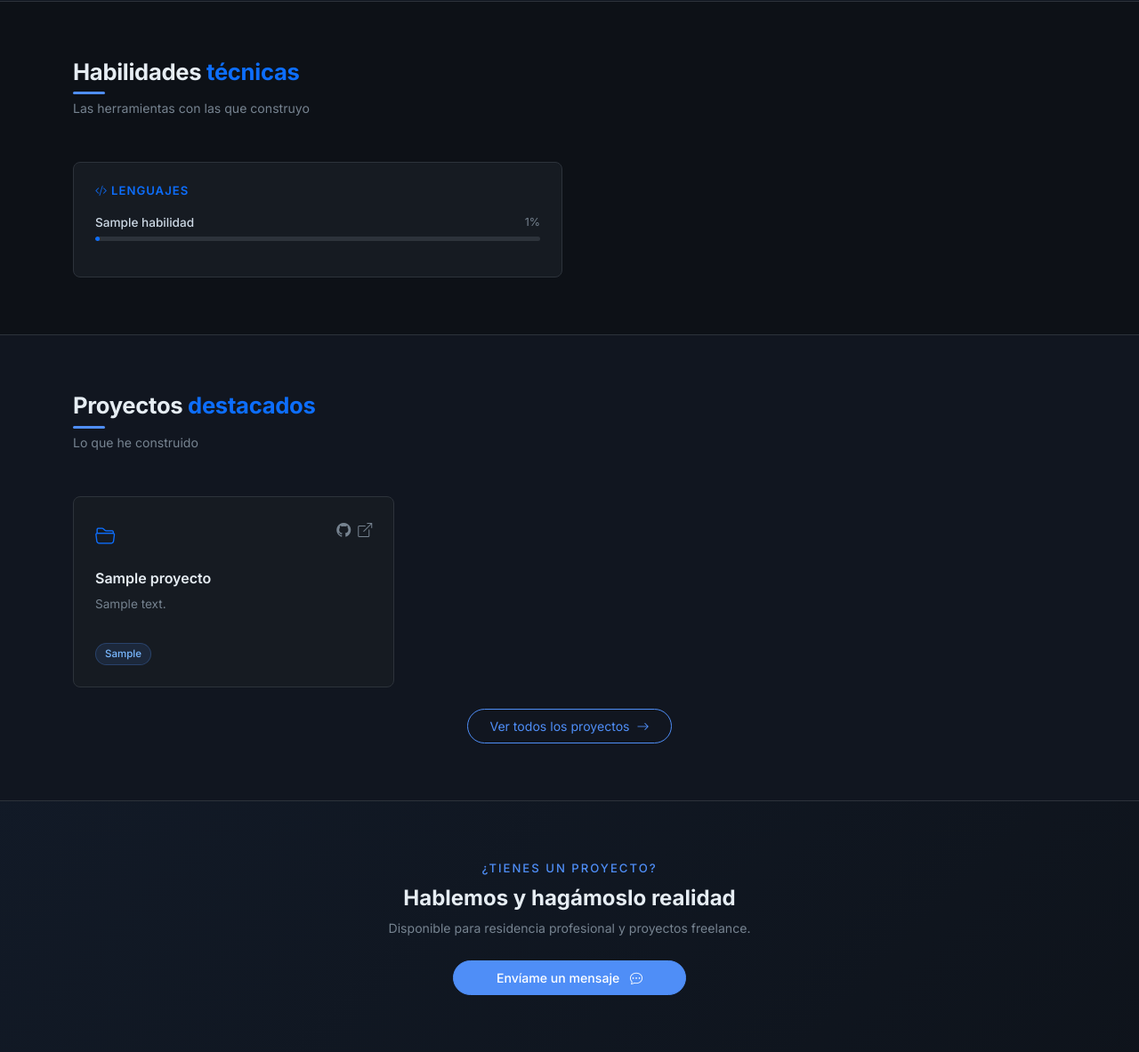
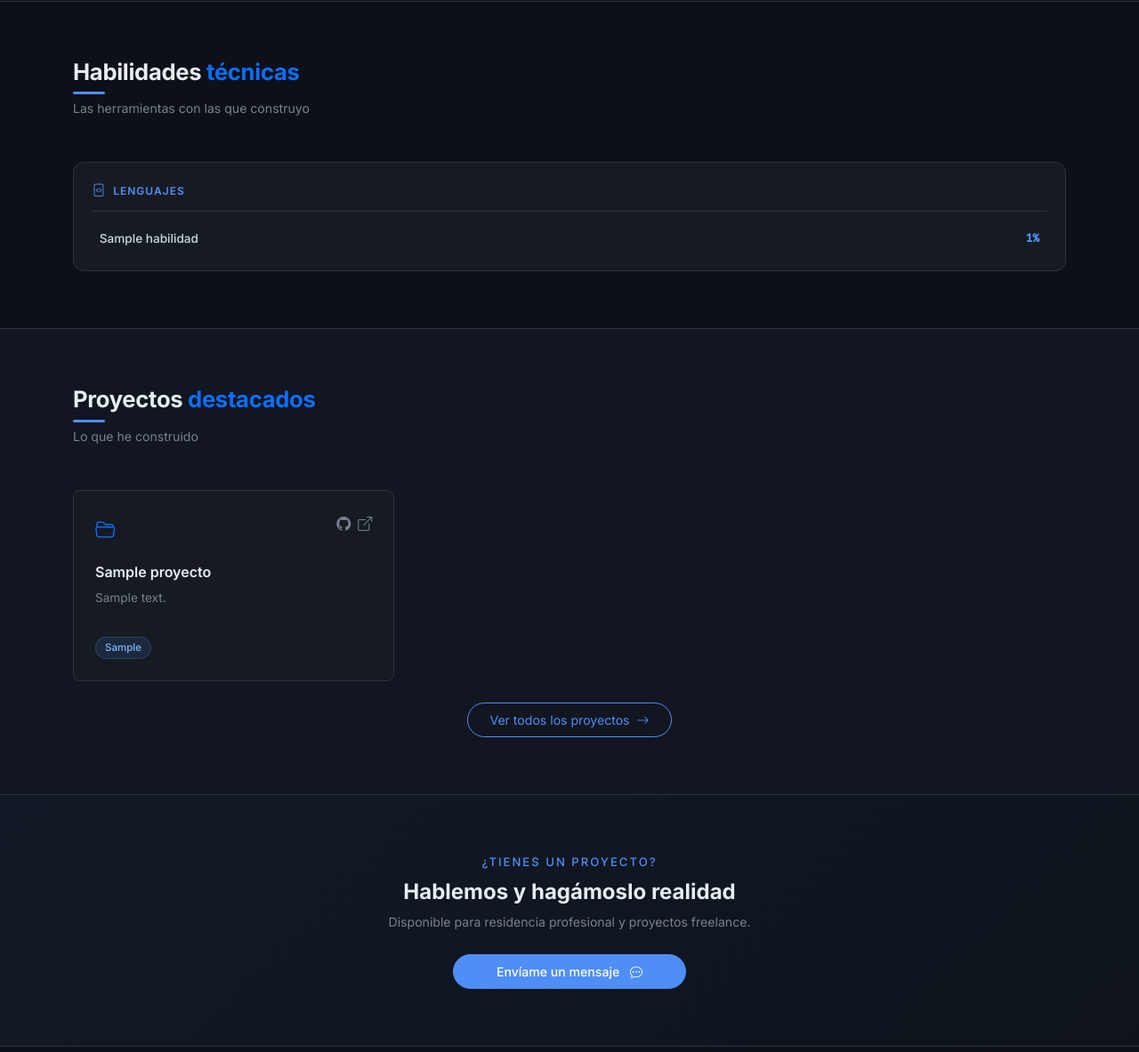
Before and after one commit to Kevin498777/Portafolio, a Django app: page / in a window 1280 px wide. Shown: the part 1267-2450 px from the top of the page at 89% size. Run offline with Django 5.2, Linux system fonts and the light colour scheme; tables that the repository leaves empty hold one stand-in row (values such as "Sample post").

Commit message:
Segunda version de las tecnologias

```diff
--- a/core/static/core/css/style.css
+++ b/core/static/core/css/style.css
@@ -214,21 +214,68 @@ body {
     margin-top: 4px;
 }
 
-/* --- Progress bars --- */
-.progress {
-    background: var(--border);
-    border-radius: 4px;
+/* --- Skills grid --- */
+.skills-grid {
+    display: grid;
+    grid-template-columns: repeat(auto-fit, minmax(240px, 1fr));
+    gap: 1rem;
 }
 
-.skill-name {
+.skill-group {
+    background: var(--bg-card);
+    border: 1px solid var(--border);
+    border-radius: 12px;
+    padding: 1.2rem 1.3rem;
+    transition: border-color 0.25s, box-shadow 0.25s;
+}
+
+.skill-group:hover {
+    border-color: var(--primary);
+    box-shadow: 0 4px 20px rgba(79,142,247,0.08);
+}
+
+.skill-group-header {
+    display: flex;
+    align-items: center;
+    gap: 8px;
+    font-size: 0.75rem;
+    font-weight: 600;
+    text-transform: uppercase;
+    letter-spacing: 1px;
+    color: var(--primary);
+    margin-bottom: 0.9rem;
+    padding-bottom: 0.6rem;
+    border-bottom: 1px solid var(--border);
+}
+
+.skill-group-header i { font-size: 0.9rem; }
+
+.skill-list { display: flex; flex-direction: column; gap: 6px; }
+
+.skill-row {
+    display: flex;
+    justify-content: space-between;
+    align-items: center;
+    padding: 5px 8px;
+    border-radius: 6px;
+    transition: background 0.18s;
+}
+
+.skill-row:hover { background: rgba(79,142,247,0.07); }
+
+.skill-row-name {
     font-size: 0.85rem;
     color: var(--text-base);
     font-weight: 500;
 }
 
-.skill-pct {
-    font-size: 0.78rem;
-    color: var(--text-muted);
+.skill-row-pct {
+    font-size: 0.82rem;
+    font-weight: 700;
+    color: var(--primary);
+    font-family: 'Fira Code', monospace;
+    min-width: 38px;
+    text-align: right;
 }
 
 /* --- Project cards --- */
--- a/core/templates/core/home.html
+++ b/core/templates/core/home.html
@@ -123,34 +123,42 @@
     <div class="container py-3">
         <h2 class="section-title mb-1">Habilidades <span class="text-primary">técnicas</span></h2>
         <p class="section-subtitle mb-5">Las herramientas con las que construyo</p>
-        <div class="row g-3">
+
+        {% if habilidades_por_categoria %}
+        <div class="skills-grid">
             {% for categoria, skills in habilidades_por_categoria.items %}
-            <div class="col-lg-6">
-                <div class="skill-card p-4 rounded-3 h-100">
-                    <h6 class="text-primary mb-3" style="font-size: 0.82rem; letter-spacing: 1px; text-transform: uppercase; font-weight: 600;">
-                        <i class="bi bi-code-slash me-1"></i>{{ categoria }}
-                    </h6>
+            <div class="skill-group">
+                <div class="skill-group-header">
+                    {% if categoria == "Lenguajes" %}
+                        <i class="bi bi-file-code"></i>
+                    {% elif categoria == "Frameworks" %}
+                        <i class="bi bi-layers"></i>
+                    {% elif categoria == "Bases de Datos" %}
+                        <i class="bi bi-database"></i>
+                    {% elif categoria == "Automatizacion" %}
+                        <i class="bi bi-robot"></i>
+                    {% else %}
+                        <i class="bi bi-tools"></i>
+                    {% endif %}
+                    <span>{{ categoria }}</span>
+                </div>
+                <div class="skill-list">
                     {% for skill in skills %}
-                    <div class="mb-3">
-                        <div class="d-flex justify-content-between mb-1">
-                            <span class="skill-name">{{ skill.nombre }}</span>
-                            <span class="skill-pct">{{ skill.nivel }}%</span>
-                        </div>
-                        <div class="progress" style="height: 5px;">
-                            <div class="progress-bar bg-primary" style="width: {{ skill.nivel }}%; border-radius: 4px;"></div>
-                        </div>
+                    <div class="skill-row">
+                        <span class="skill-row-name">{{ skill.nombre }}</span>
+                        <span class="skill-row-pct">{{ skill.nivel }}%</span>
                     </div>
-                    {% empty %}
-                    <p class="section-subtitle small">Agrega habilidades desde el <a href="/admin/" class="text-primary">panel admin</a>.</p>
                     {% endfor %}
                 </div>
             </div>
-            {% empty %}
-            <div class="col-12 text-center py-4">
-                <p class="section-subtitle">Agrega habilidades desde el <a href="/admin/" class="text-primary">panel admin</a>.</p>
-            </div>
             {% endfor %}
         </div>
+        {% else %}
+        <div class="text-center py-4">
+            <p class="section-subtitle">Agrega habilidades desde el <a href="/admin/" class="text-primary">panel admin</a>.</p>
+        </div>
+        {% endif %}
+
     </div>
 </section>
 
--- a/core/views.py
+++ b/core/views.py
@@ -8,10 +8,15 @@ def home(request):
     proyectos_destacados = Proyecto.objects.filter(destacado=True)[:3]
     habilidades = Habilidad.objects.all()
 
-    habilidades_por_categoria = {}
+    habilidades_por_categoria_raw = {}
     for h in habilidades:
         cat = h.get_categoria_display()
-        habilidades_por_categoria.setdefault(cat, []).append(h)
+        habilidades_por_categoria_raw.setdefault(cat, []).append(h)
+
+    # Ordenar categorías: más habilidades primero
+    habilidades_por_categoria = dict(
+        sorted(habilidades_por_categoria_raw.items(), key=lambda x: len(x[1]), reverse=True)
+    )
 
     return render(request, "core/home.html", {
         "proyectos": proyectos_destacados,
```
